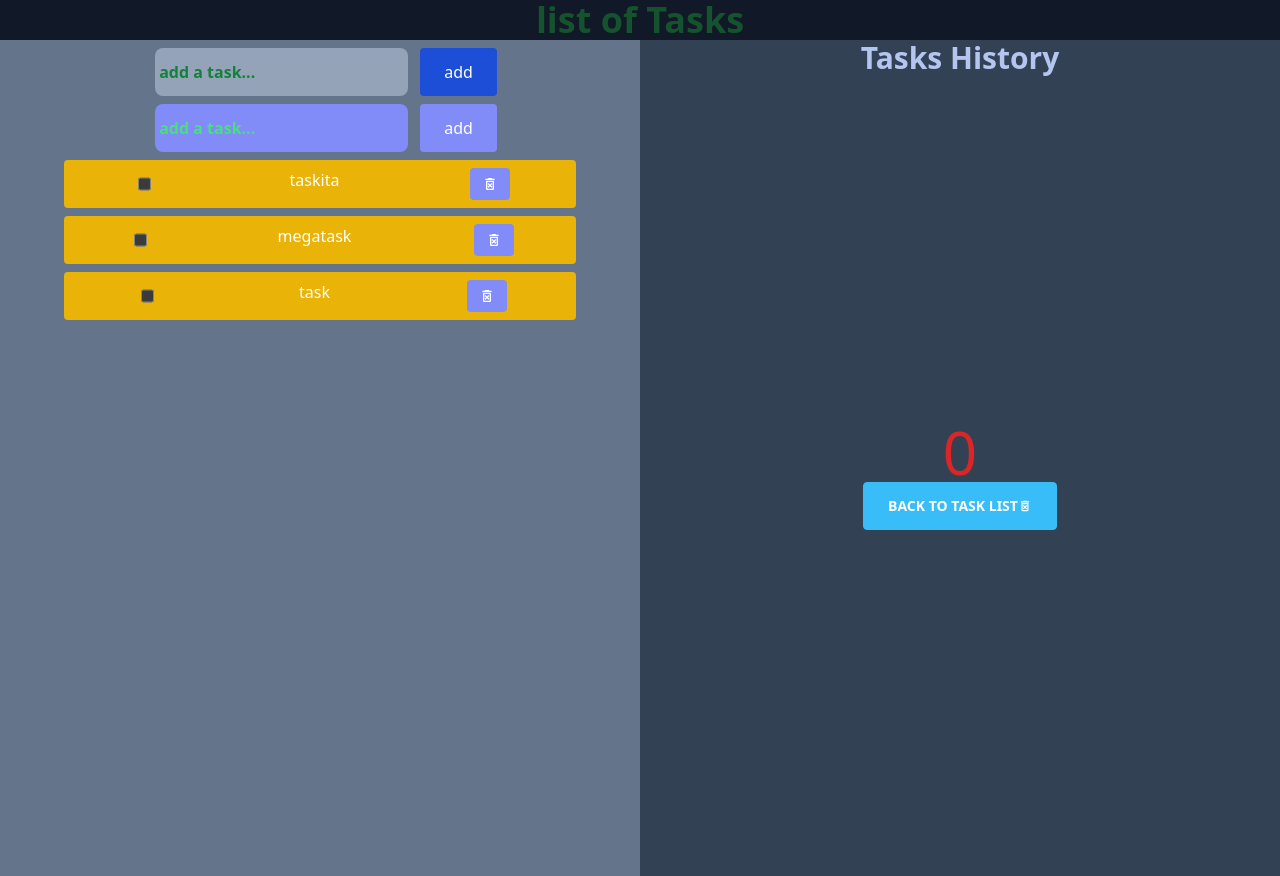
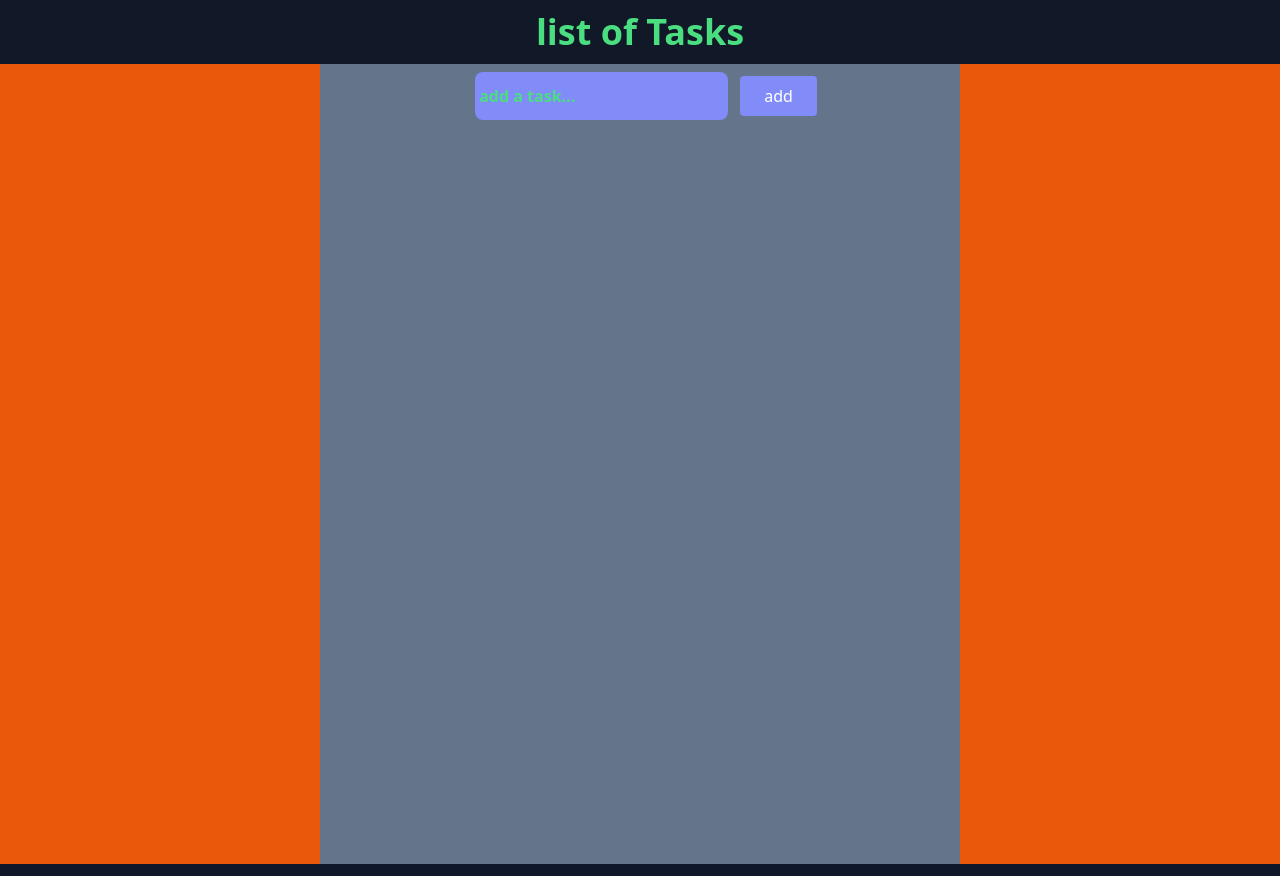
Before and after one commit to FreedSoul/toDoApp, a React (Vite) app: page / in a window 1280 px wide. Built offline with nearby package versions, Linux system fonts and the light colour scheme.

Commit message:
can add n delete todos

```diff
--- a/src/App.jsx
+++ b/src/App.jsx
@@ -5,39 +5,27 @@ import Counter from "./components/Counter"
 import Atask from "./components/Atask"
 
 function App() {
-  const [count, setCount] = useState(0)
+  // const [count, setCount] = useState(0)
 
   return (
     <div className="App">
-      <div className="bg-slate-800">
+      <div className="bg-slate-800 ">
         <div className="flex justify-center w-500 bg-gray-900">
-          <h1 className="font-bold text-4xl text-green-900">list of Tasks</h1>
+          <h1 className="font-bold text-4xl my-3 text-green-400">
+            list of Tasks
+          </h1>
         </div>
-        <div className="flex justify-center bg-slate-100">
-          <div className="w-1/2 bg-slate-500">
-            <div className="flex justify-center my-2">
-              <input
-                className=" bg-slate-400 rounded-lg mx-3 px-1 py-3 placeholder:text-green-700 font-bold"
-                placeholder="add a task..."
-              />
-              <button
-                className="px-6 py-2 rounded bg-blue-700 hover:bg-green-600 text-white"
-                type="button"
-                onClick={() => setCount((count) => count + 1)}
-              >
-                add
-              </button>
-            </div>
+        <div className="flex min-h-fit justify-center bg-orange-600">
+          <div className="w-1/2 h-screen bg-slate-500">
             <Atask />
-            {/* <ToComplete/> */}
           </div>
-          <div className="w-1/2 bg-slate-700">
+        </div>
+        {/* <div className="w-1/2 bg-slate-700">
             <h1 className="font-bold text-3xl text-white-900">
               Tasks History
             </h1>
             <Counter />
-          </div>
-        </div>
+          </div> */}
       </div>
     </div>
   )
--- a/src/components/Atask.jsx
+++ b/src/components/Atask.jsx
@@ -1,34 +1,61 @@
-import React, { Children, useState } from "react"
+import React, { Children, useState, useEffect } from "react"
 import { MdOutlineDeleteForever } from "react-icons/md"
 import { BsArrowRightSquare } from "react-icons/bs"
 import NewTask from "./NewTask"
 
-const Atask = () => {
-  const [task , setTask] = useState('')
-  const taskList = ['taskita','megatask','task']
-  const list = taskList.map((task) => {
+const Atask = (props) => {
+  const [tasklist, settaskList] = useState([])
+  const [task, setTask] = useState("")
+  // const taskList = ['taskita','megatask','task','mm']
+
+  const handleDelete = (id) => {
+    settaskList([...tasklist].filter((task) => task.id !== id))
+  }
+
+  const list = tasklist.map((task) => {
     return (
-    <NewTask key={task}>{task}</NewTask>
-    )})
+      <NewTask
+        handleDelete={handleDelete}
+        tasklist={tasklist}
+        key={task.id}
+        id={task.id}
+      >
+        {task.text}
+      </NewTask>
+    )
+  })
+  const handleSubmit = (e) => {
+    e.preventDefault()
+    if (e.target.value != "") {
+      const newtask = {
+        id: new Date().getTime(),
+        text: task,
+        completed: false,
+      }
+      settaskList([...tasklist, newtask])
+      setTask("")
+    }
+  }
+
   return (
-    <div className=" ">
+    <div>
       <div className="flex justify-center my-2">
-        <input
-          className=" bg-secondary rounded-lg mx-3 px-1 py-3 placeholder:text-green-400 font-bold text-green-400"
-          placeholder="add a task..."
-        />
-        <button
-          className="px-6 py-2 rounded bg-secondary hover:bg-green-400 text-white"
-          type="button"
-          onClick={() =>{}}
-        >
-          add
-        </button>
+        <form onSubmit={handleSubmit}>
+          <input
+            className="bg-secondary rounded-lg mx-3 px-1 py-3 placeholder:text-green-400 font-bold text-green-400"
+            type="text"
+            name="text"
+            value={task}
+            placeholder="add a task..."
+            onChange={(event) => setTask(event.target.value)}
+          />
+          <button className="px-6 py-2 rounded bg-secondary hover:bg-green-400 text-white">
+            add
+          </button>
+        </form>
       </div>
-      {/* <div className="flex"></div> ------componente lista--------------------------------------------------*/}
-      <div className="flex-col">
-        {list}
-      </div>
+      {/* --------------------------componente lista--------------------------------------------------*/}
+      <div className="flex-col">{list}</div>
     </div>
   )
 }
--- a/src/components/NewTask.jsx
+++ b/src/components/NewTask.jsx
@@ -1,17 +1,17 @@
-import React, { Children, useState } from "react"
+import React, { children, useState } from "react"
 import { MdOutlineDeleteForever } from "react-icons/md"
 import { BsArrowRightSquare } from "react-icons/bs"
 
-const NewTask = ({children}) => {
-  // const [count, setCount] = useState(0)
+const NewTask = (props) => {
+  // const [renderedTask, setrenderedTask] = useState(0)
   return (
   <div className="m-auto flex max-w-lg max-h-lg justify-around rounded bg-yellow-500 text-white py-2 my-2">
-    <input type="checkbox" className="mx-2 my-2" />
-    <h2> {children}</h2>
+    <input type="checkbox" className="mx-2 my-2" checked={false} onChange={()=>{}}/>
+    <h2>{props.children}</h2>
     <button
       className="px-3 py-2 rounded bg-secondary hover:bg-green-400 text-white"
       type="button"
-      onClick={() => {}}
+      onClick={() => {props.handleDelete(props.id)}}
     >
       <MdOutlineDeleteForever />
     </button>
```
Also changed, not shown: 1 other file (tests, documents, lock files or other folders).
